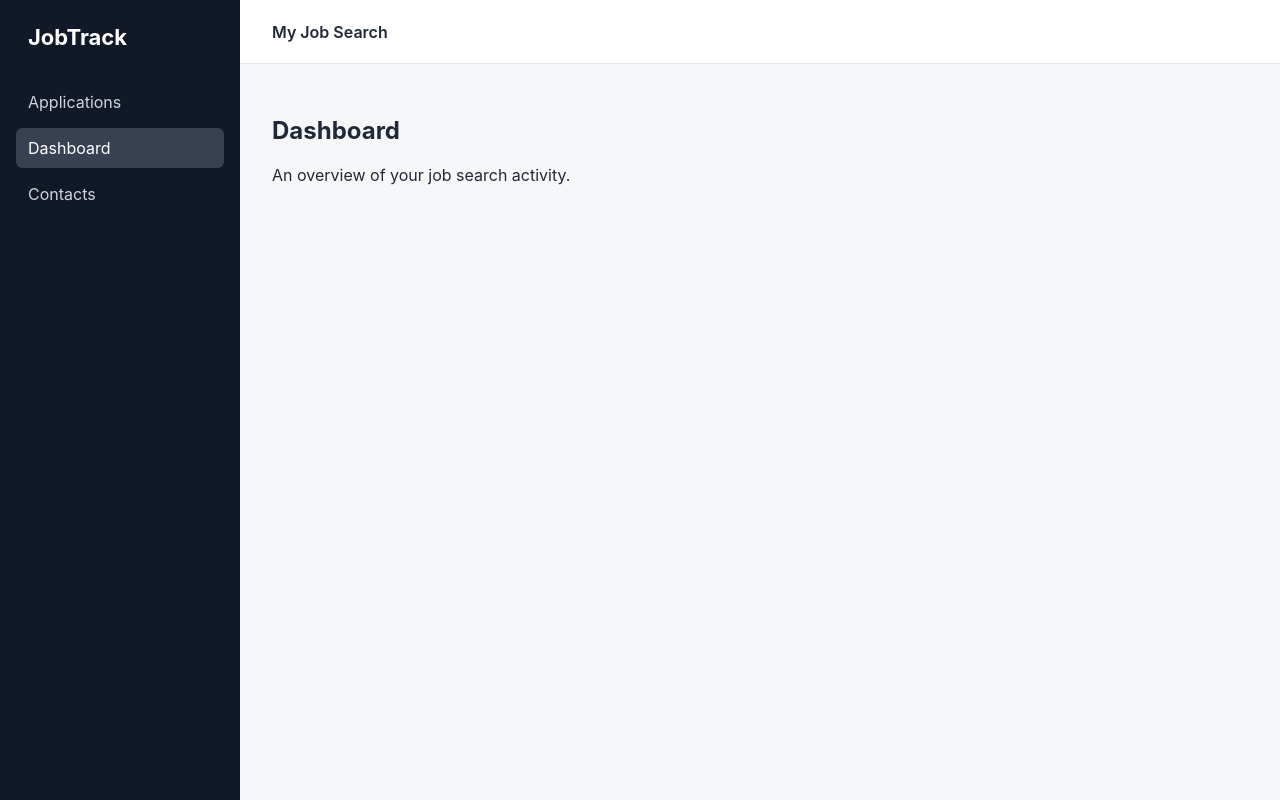
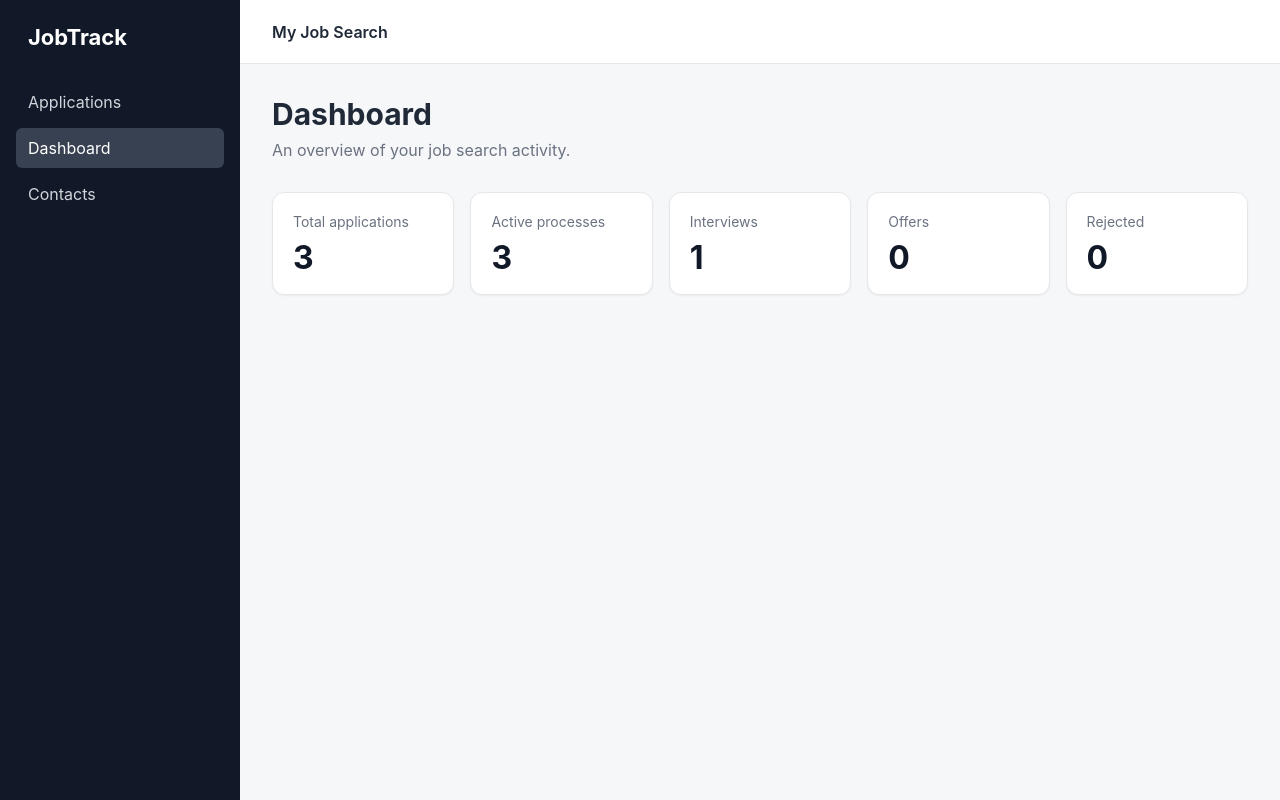
Before and after one commit to Shofixti8877/jobtrack, a React (Vite) app in the folder apps/web/: page /dashboard in a window 1280 px wide. Built offline with nearby package versions, Linux system fonts and the light colour scheme.

Commit message:
feat: add application dashboard stats

```diff
--- /dev/null
+++ b/apps/web/src/pages/DashboardPage.css
@@ -0,0 +1,46 @@
+.dashboard-page {
+  max-width: 1200px;
+  margin: 0 auto;
+}
+
+.dashboard-page__header {
+  margin-bottom: 32px;
+}
+
+.dashboard-page__header h1 {
+  margin: 0 0 8px;
+  font-size: 30px;
+}
+
+.dashboard-page__header p {
+  margin: 0;
+  color: #6b7280;
+}
+
+.dashboard-page__stats {
+  display: grid;
+  grid-template-columns: repeat(auto-fit, minmax(180px, 1fr));
+  gap: 16px;
+}
+
+.stat-card {
+  display: flex;
+  flex-direction: column;
+  gap: 12px;
+  padding: 20px;
+  border: 1px solid #e5e7eb;
+  border-radius: 12px;
+  background: white;
+  box-shadow: 0 1px 2px rgb(0 0 0 / 5%);
+}
+
+.stat-card__label {
+  font-size: 14px;
+  color: #6b7280;
+}
+
+.stat-card__value {
+  font-size: 32px;
+  line-height: 1;
+  color: #111827;
+}
--- a/apps/web/src/pages/DashboardPage.tsx
+++ b/apps/web/src/pages/DashboardPage.tsx
@@ -1,8 +1,74 @@
+import { useApplications } from '../context/ApplicationsContext';
+import './DashboardPage.css';
+
 function DashboardPage() {
+  const { applications } = useApplications();
+
+  const totalApplications = applications.length;
+
+  const activeApplications = applications.filter(
+    (application) =>
+      application.status !== 'rejected' &&
+      application.status !== 'offer',
+  ).length;
+
+  const interviewApplications = applications.filter(
+    (application) =>
+      application.status === 'technical' ||
+      application.status === 'final',
+  ).length;
+
+  const offers = applications.filter(
+    (application) => application.status === 'offer',
+  ).length;
+
+  const rejected = applications.filter(
+    (application) => application.status === 'rejected',
+  ).length;
+
   return (
-    <section>
-      <h1>Dashboard</h1>
-      <p>An overview of your job search activity.</p>
+    <section className="dashboard-page">
+      <header className="dashboard-page__header">
+        <h1>Dashboard</h1>
+        <p>An overview of your job search activity.</p>
+      </header>
+
+      <div className="dashboard-page__stats">
+        <article className="stat-card">
+          <span className="stat-card__label">Total applications</span>
+          <strong className="stat-card__value">
+            {totalApplications}
+          </strong>
+        </article>
+
+        <article className="stat-card">
+          <span className="stat-card__label">Active processes</span>
+          <strong className="stat-card__value">
+            {activeApplications}
+          </strong>
+        </article>
+
+        <article className="stat-card">
+          <span className="stat-card__label">Interviews</span>
+          <strong className="stat-card__value">
+            {interviewApplications}
+          </strong>
+        </article>
+
+        <article className="stat-card">
+          <span className="stat-card__label">Offers</span>
+          <strong className="stat-card__value">
+            {offers}
+          </strong>
+        </article>
+
+        <article className="stat-card">
+          <span className="stat-card__label">Rejected</span>
+          <strong className="stat-card__value">
+            {rejected}
+          </strong>
+        </article>
+      </div>
     </section>
   );
 }
```
